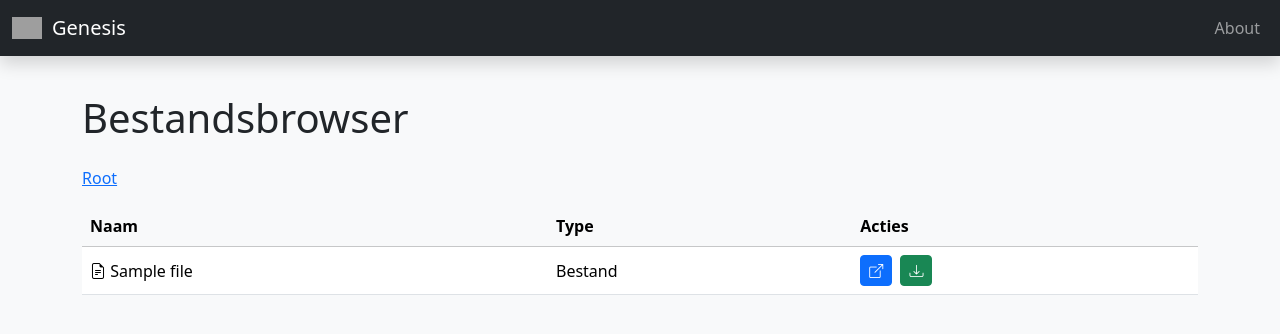
After one commit to mark-me/prototype_flask_streaming, a Flask app: template src/app_genesis/templates/browser.html in a window 1280 px wide. The commit adds this page. Shown: the top 334 px of the page. Run offline with Flask 3, Linux system fonts and the light colour scheme; the template is opened without the code that fills it: most values are stand-ins (such as "Sample title", 1, 10 or a date in 2020); some libraries are stand-ins or nearby versions; grey boxes are pictures that could not be loaded.

Commit message:
Adding filebrowser

```diff
--- a/src/app_genesis/app.py
+++ b/src/app_genesis/app.py
@@ -1,3 +1,5 @@
+import csv
+import json
 import os
 import re
 import shutil
@@ -9,12 +11,15 @@ from ansi2html import Ansi2HTMLConverter
 from flask import (
     Flask,
     Response,
+    abort,
     current_app,
+    jsonify,
     flash,
     redirect,
     render_template,
     request,
     send_file,
+    send_from_directory,
     url_for,
 )
 from genesis_runner import GenesisRunner
@@ -30,6 +35,14 @@ runner = GenesisRunner()
 
 CONFIG_DIR = Path("configs").resolve()
 OUTPUT_DIR = Path("output").resolve()
+ROOT_DIR = Path(".").resolve()
+
+
+def secure_path(path):
+    full_path = ROOT_DIR / path
+    if ROOT_DIR not in full_path.parents:
+        abort(403)
+    return full_path
 
 
 @app.route("/")
@@ -220,6 +233,98 @@ def send_input() -> dict:
     return {"status": "ok"}
 
 
+@app.route("/browse/", defaults={"req_path": ""})
+@app.route("/browse/<path:req_path>")
+def browse(req_path):
+    abs_path = secure_path(req_path)
+
+    if not os.path.exists(abs_path):
+        return abort(404)
+
+    if os.path.isfile(abs_path):
+        ext = os.path.splitext(abs_path)[1].lower()
+        if ext == ".html":
+            return open_html(req_path)
+        elif ext == ".json":
+            return open_json(req_path)
+        elif ext == ".sql":
+            return redirect(url_for("edit_sql", file_path=req_path))
+        elif ext == ".csv":
+            return redirect(url_for("edit_csv", file_path=req_path))
+        else:
+            return send_from_directory(
+                os.path.dirname(abs_path),
+                os.path.basename(abs_path),
+                as_attachment=True,
+            )
+
+    files = os.listdir(abs_path)
+    file_list = []
+    for file in files:
+        file_path = os.path.join(abs_path, file)
+        rel_path = os.path.relpath(file_path, ROOT_DIR)
+        file_list.append(
+            {
+                "name": file,
+                "path": rel_path.replace("\\", "/"),
+                "is_dir": os.path.isdir(file_path),
+            }
+        )
+
+    return render_template("browser.html", files=file_list, current_path=req_path)
+
+
+@app.route("/open/html/<path:file_path>")
+def open_html(file_path):
+    abs_path = secure_path(file_path)
+    with open(abs_path, encoding="utf-8") as f:
+        content = f.read()
+    return Response(content, mimetype="text/html")
+
+
+@app.route("/open/json/<path:file_path>")
+def open_json(file_path):
+    abs_path = secure_path(file_path)
+    with open(abs_path, encoding="utf-8") as f:
+        data = json.load(f)
+    return render_template(
+        "view_json.html", data=json.dumps(data, indent=2), file_path=file_path
+    )
+
+
+@app.route("/edit/sql/<path:file_path>", methods=["GET", "POST"])
+def edit_sql(file_path):
+    abs_path = secure_path(file_path)
+    if request.method == "POST":
+        content = request.form["content"]
+        with open(abs_path, "w", encoding="utf-8") as f:
+            f.write(content)
+        return redirect(url_for("browse", req_path=os.path.dirname(file_path)))
+    with open(abs_path, encoding="utf-8") as f:
+        content = f.read()
+    return render_template("edit_sql.html", content=content, file_path=file_path)
+
+
+@app.route("/edit_csv/<path:path_file>")
+def edit_csv(path_file):
+    return render_template("edit_csv.html", filepath=path_file)
+
+@app.route("/get_csv_data/<path:path_file>")
+def get_csv_data(path_file):
+    full_path = os.path.join("path/naar/jouw/csvs", path_file)
+    with open(full_path, "r", encoding="utf-8") as f:
+        return f.read()
+
+@app.route("/save_csv_data/<path:path_file>", methods=["POST"])
+def save_csv_data(path_file):
+    data = request.get_json()
+    csv_data = data.get("csv", "")
+    full_path = os.path.join("path/naar/jouw/csvs", path_file)
+    with open(full_path, "w", encoding="utf-8") as f:
+        f.write(csv_data)
+    return jsonify({"status": "ok"})
+
+
 @app.route("/download-log")
 def download_log() -> Response:
     """Maakt het mogelijk om een logbestand te downloaden als CSV-bestand.
--- a/src/app_genesis/templates/base.html
+++ b/src/app_genesis/templates/base.html
@@ -12,10 +12,11 @@
       {% endblock %}
     </title>
     {% block head %}
-    <link  rel="stylesheet" href="https://cdn.jsdelivr.net/npm/bootstrap@5.3.3/dist/css/bootstrap.min.css"/>
+    <link rel="stylesheet" href="https://cdn.jsdelivr.net/npm/bootstrap@5.3.3/dist/css/bootstrap.min.css"/>
     <link rel="stylesheet" href="https://cdnjs.cloudflare.com/ajax/libs/codemirror/5.65.17/codemirror.min.css" />
     <link rel="stylesheet" href="https://cdnjs.cloudflare.com/ajax/libs/codemirror/5.65.17/theme/material-darker.min.css" />
     <link rel="stylesheet" href="https://cdn.jsdelivr.net/npm/bootstrap-icons@1.11.3/font/bootstrap-icons.min.css" />
+    <link rel="stylesheet" type="text/css" href="https://cdn.datatables.net/1.10.25/css/dataTables.bootstrap5.css" />
     <link rel="stylesheet" href="{{ url_for('static', filename='style.css') }}" />
 
     {% endblock %}
@@ -50,6 +51,7 @@
     <script src="https://cdn.jsdelivr.net/npm/bootstrap@5.3.3/dist/js/bootstrap.bundle.min.js"></script>
     <script src="https://cdnjs.cloudflare.com/ajax/libs/codemirror/5.65.17/codemirror.min.js"></script>
     <script src="https://cdnjs.cloudflare.com/ajax/libs/codemirror/5.65.17/mode/yaml/yaml.min.js"></script>
+    <script src="https://unpkg.com/tabulator-tables@5.5.0/dist/js/tabulator.min.js"></script>
     {% block scripts %}
     {% endblock %}
   </body>
--- /dev/null
+++ b/src/app_genesis/templates/browser.html
@@ -0,0 +1,67 @@
+{% extends "base.html" %}
+{% block title %}Bestandsbrowser{% endblock %}
+
+{% block content %}
+<h1 class="mt-4 mb-4">Bestandsbrowser</h1>
+
+<nav aria-label="breadcrumb">
+  <ol class="breadcrumb">
+    <li class="breadcrumb-item"><a href="{{ url_for('browse', req_path='') }}">Root</a></li>
+    {% if current_path %}
+      {% set parts = current_path.split('/') %}
+      {% for i in range(parts|length) %}
+        {% set crumb_path = parts[:i+1]|join('/') %}
+        <li class="breadcrumb-item {% if loop.last %}active{% endif %}" {% if loop.last %}aria-current="page"{% endif %}>
+          {% if not loop.last %}
+            <a href="{{ url_for('browse', req_path=crumb_path) }}">{{ parts[i] }}</a>
+          {% else %}
+            {{ parts[i] }}
+          {% endif %}
+        </li>
+      {% endfor %}
+    {% endif %}
+  </ol>
+</nav>
+
+{% if current_path %}
+  <a href="{{ url_for('browse', req_path=current_path.rsplit('/', 1)[0]) }}" class="btn btn-secondary mb-3">
+    <i class="bi bi-arrow-left"></i> Terug
+  </a>
+{% endif %}
+
+<table class="table table-hover align-middle">
+  <thead class="table-light">
+    <tr>
+      <th>Naam</th>
+      <th>Type</th>
+      <th>Acties</th>
+    </tr>
+  </thead>
+  <tbody>
+    {% for file in files %}
+      <tr>
+        <td>
+          {% if file.is_dir %}
+            <i class="bi bi-folder-fill text-warning"></i>
+            <a href="{{ url_for('browse', req_path=file.path) }}">{{ file.name }}</a>
+          {% else %}
+            <i class="bi bi-file-earmark-text"></i>
+            {{ file.name }}
+          {% endif %}
+        </td>
+        <td>{{ "Map" if file.is_dir else "Bestand" }}</td>
+        <td>
+          {% if not file.is_dir %}
+            <a href="{{ url_for('browse', req_path=file.path) }}" class="btn btn-sm btn-primary me-1" title="Openen">
+              <i class="bi bi-box-arrow-up-right"></i>
+            </a>
+            <a href="{{ url_for('download_file', filepath=file.path) }}" class="btn btn-sm btn-success" title="Downloaden" download>
+              <i class="bi bi-download"></i>
+            </a>
+          {% endif %}
+        </td>
+      </tr>
+    {% endfor %}
+  </tbody>
+</table>
+{% endblock %}
--- a/src/app_genesis/templates/index.html
+++ b/src/app_genesis/templates/index.html
@@ -105,5 +105,10 @@
             <i class="bi bi-plus-circle"></i> Nieuwe Config
         </a>
     </div>
+    <div class="mt-3 text-end">
+        <a href="{{ url_for('browse', req_path='intermediate') }}" class="btn btn-primary">
+            <i class="bi folder-fill"></i> Open browser
+        </a>
+    </div>
 </div>
 {% endblock %}
```
Also changed, not shown: src/app_genesis/static/edit_csv.js (added, +38 -0 lines), src/app_genesis/templates/edit_csv.html (added, +47 -0 lines), src/app_genesis/templates/edit_sql.html (added, +39 -0 lines), src/app_genesis/templates/view_json.html (added, +13 -0 lines), 1 other file.
